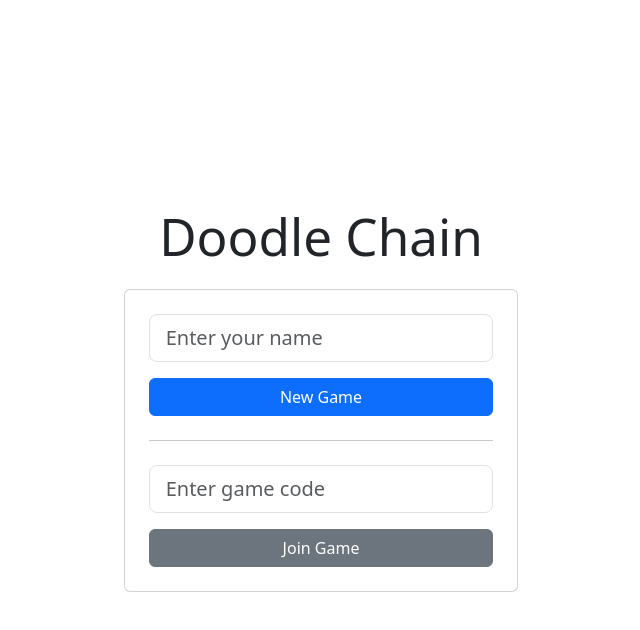
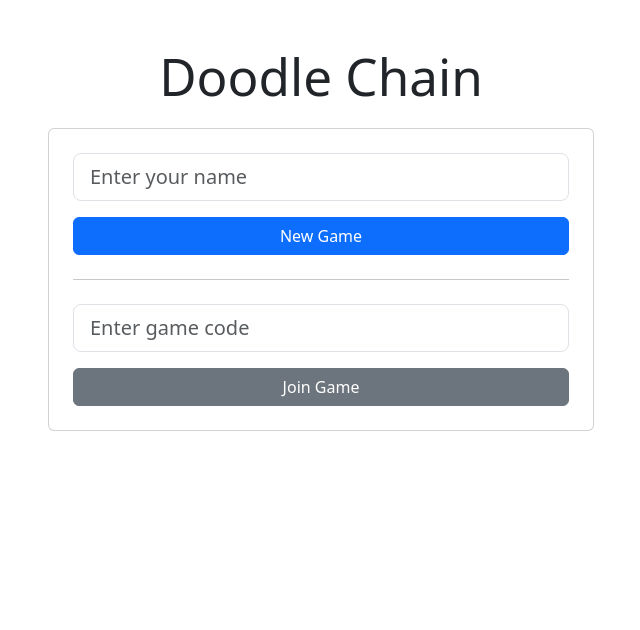
Before and after one commit to freehelloworld/doodle-chain, a React (Vite) app in the folder client/: page / in a window 1280 px wide. Shown: the top 630 px of the page, without its empty margins (319-959 px from the left). Built offline with nearby package versions, Linux system fonts and the light colour scheme; no server answers.

Commit message:
home page vertically top instead of middle

```diff
--- a/client/src/components/HomePage.tsx
+++ b/client/src/components/HomePage.tsx
@@ -22,10 +22,10 @@ const HomePage: React.FC<HomePageProps> = ({ onCreateGame, onJoinGame }) => {
   };
 
   return (
-    <div className="container-fluid vh-100 d-flex flex-column justify-content-center align-items-center">
-      <h1 className="mb-4">Doodle Chain</h1>
-      <div className="row justify-content-center w-100">
-        <div className="col-md-4">
+    <div className="container mt-5">
+      <div className="row justify-content-center">
+        <div className="col-md-6">
+          <h1 className="text-center mb-4">Doodle Chain</h1>
           <div className="card p-4">
             <div className="mb-3">
               <input
```
